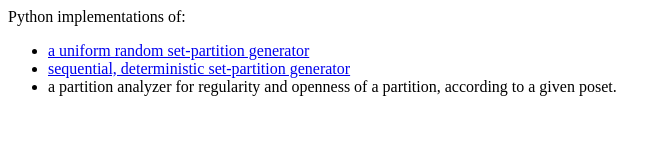
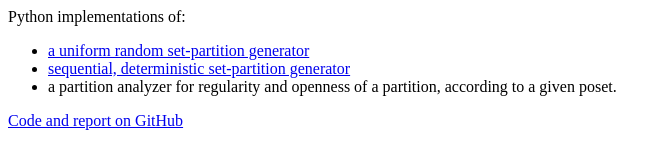
Before and after one commit to wmotti/partition_generators, a plain HTML site: page docs/index.html in a window 1280 px wide. Shown: the whole page, without its empty margins (0-671 px from the left). Drawn offline with Linux system fonts and the light colour scheme.

Commit message:
Link to github

```diff
--- a/docs/index.html
+++ b/docs/index.html
@@ -9,5 +9,6 @@
             <li><a href="man/spg_man.html">sequential, deterministic set-partition generator</a></li>
             <li>a partition analyzer for regularity and openness of a partition, according to a given poset.</li>
         </ul>
+        <a href="https://github.com/wmotti/partition_generators">Code and report on GitHub</a>
     </body>
 </html>
```
